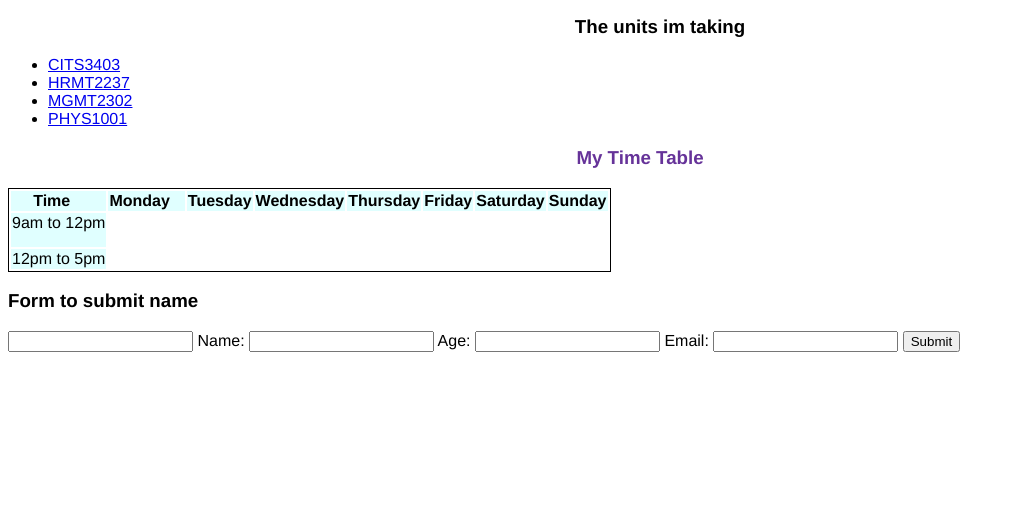
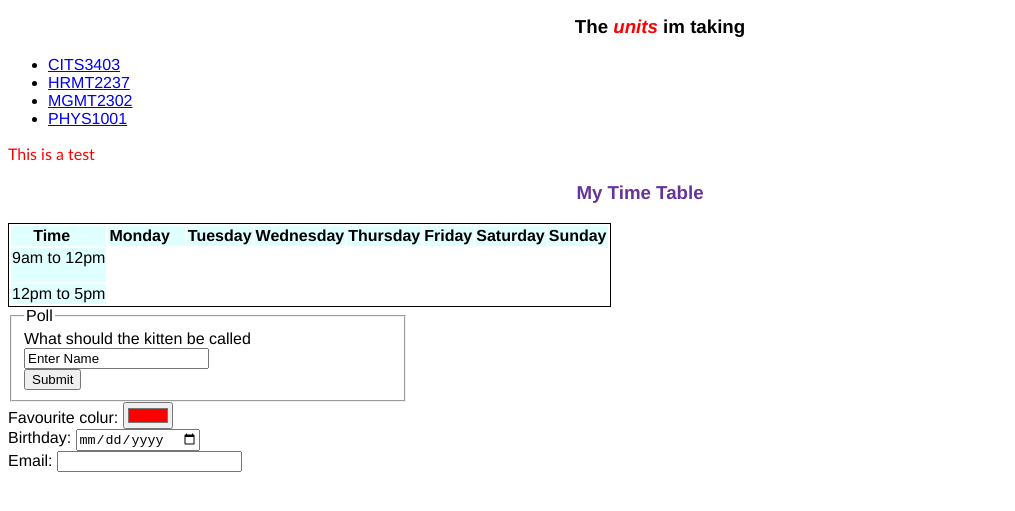
Before and after one commit to vittopan/Workshops, a plain HTML site: page Week 1/index.html in a window 1280 px wide. Shown: the part 275-786 px from the top of the page, without its empty margins (0-1015 px from the left). Drawn offline with Linux system fonts and the light colour scheme.

Commit message:
Finished Question 6 TOP

```diff
--- /dev/null
+++ b/Week 1/CSS/stylesheet.css
@@ -0,0 +1,9 @@
+/* Stylesheet.css */
+div {
+    color: white;
+    background-color: black;
+}
+p {
+    color: red;
+    font-family: 'Gill Sans', 'Gill Sans MT', Calibri, 'Trebuchet MS', sans-serif;
+}
--- a/Week 1/index.html
+++ b/Week 1/index.html
@@ -4,18 +4,22 @@
     <meta charset="UTF-8">
     <meta name="viewport" content="width=device-width, initial-scale=1.0">
     <title>My Home page</title>
+    <link rel="stylesheet" href="/Week 1/CSS/stylesheet.css">
 </head>
 <body style="font-family: 'Franklin Gothic Medium', 'Arial Narrow', Arial, sans-serif;">
     <h1 style="color:rgb(23,200,453); text-align: center;">Welcome to my home page</h1>
     <img style="display:block; margin-left: auto; margin-right: auto; width: 50%"
     src="img/pexels-bri-schneiter-346529.jpg" height="192" width="300">
     <ul>
-        <h3 style="text-align: center;">The units im taking</h3>
+        <h3 style="text-align: center;">The <span style="color:red; font-style: italic;">units </span>im taking</h3>
         <li><a href="https://lms.uwa.edu.au/bbcswebdav/institution/Unit_Outlines_2024/CITS3403_SEM-1_2024/CITS3403_SEM-1_2024_UnitOutline.html">CITS3403</a></li>
         <li><a href="https://lms.uwa.edu.au/bbcswebdav/institution/Unit_Outlines_2024/HRMT2237_SEM-1_2024/HRMT2237_SEM-1_2024_UnitOutline.html">HRMT2237</a></li>
         <li><a href="https://lms.uwa.edu.au/bbcswebdav/institution/Unit_Outlines_2024/MGMT2302_SEM-1_2024/MGMT2302_SEM-1_2024_UnitOutline.html">MGMT2302</a></li>
         <li><a href="https://lms.uwa.edu.au/bbcswebdav/institution/Unit_Outlines_2024/PHYS1001_SEM-1_2024/PHYS1001_SEM-1_2024_UnitOutline.html">PHYS1001</a></li>
     </ul>
+    <p>
+        This is a test
+    </p>
     <h3 style = "color:rebeccapurple; text-align: center;">My Time Table</h3>
     <table style="border: 1px solid black"
     style="border-collapse: collapse;">
@@ -23,12 +27,21 @@
         <tr style="background-color: lightcyan"><td style="padding-bottom: 15px">9am to 12pm</td></tr>
         <tr style="background-color: lightcyan"><td>12pm to 5pm</td></tr>
     </table>
-    <h3>Form to submit name</h3>
-    <form><input name="myform" action="/action_page.php" onsubmit="return validateForm()" method="post">
-    Name: <input type="text" name="fname">
-    Age: <input type="number" name="age">
-    Email: <input type="text" name="Email">
-    <input type="submit">
+
+    <form action="/action_page.php" style="width: 400px;"> <!-- Standard way to get information from the browser to the server-->
+        <fieldset>
+            <legend>Poll</legend>
+            <label for="kitten-name">What should the kitten be called</label><br>
+            <input type="text" id="kitten-name" name="answer" value="Enter Name"><br> <!-- input elements create widgets that gather info-->
+            <input type="submit" value="Submit"> <!-- input elements can be grouped with <fieldset> element-->
+            <!--Labels for <input> elements can be created using <label> elements and linked use the for attribute,
+                Which should match the id attribute on the corresponding input-->
+        </fieldset>
+    </form>
+    <form action="/action_page.php">
+        Favourite colur: <input type = "color" name = "favcolor" value="#ff0000"><br>
+        Birthday: <input type = "date" name = "birthday"><br>
+        Email: <input type = "email" name = "email">
     </form>
 </body>
 </html>
```
